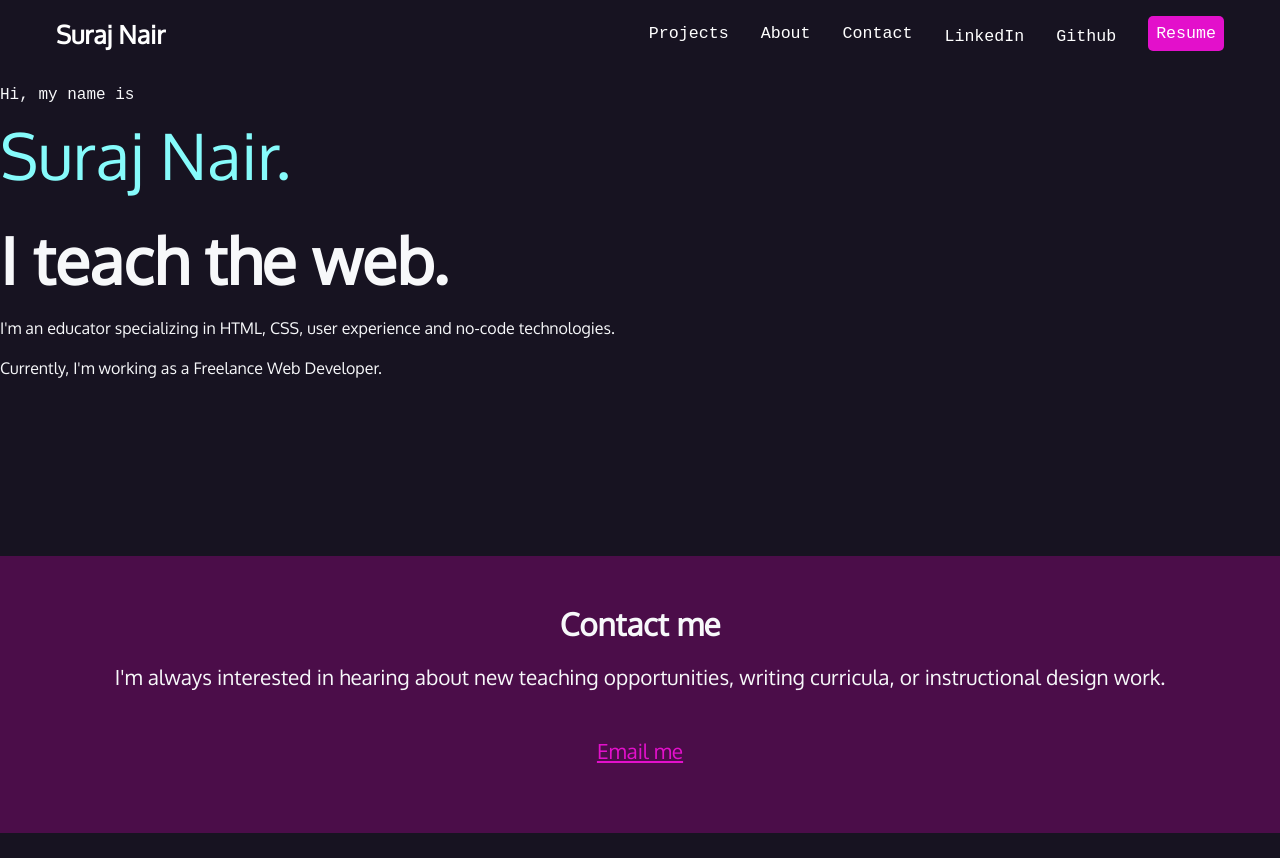
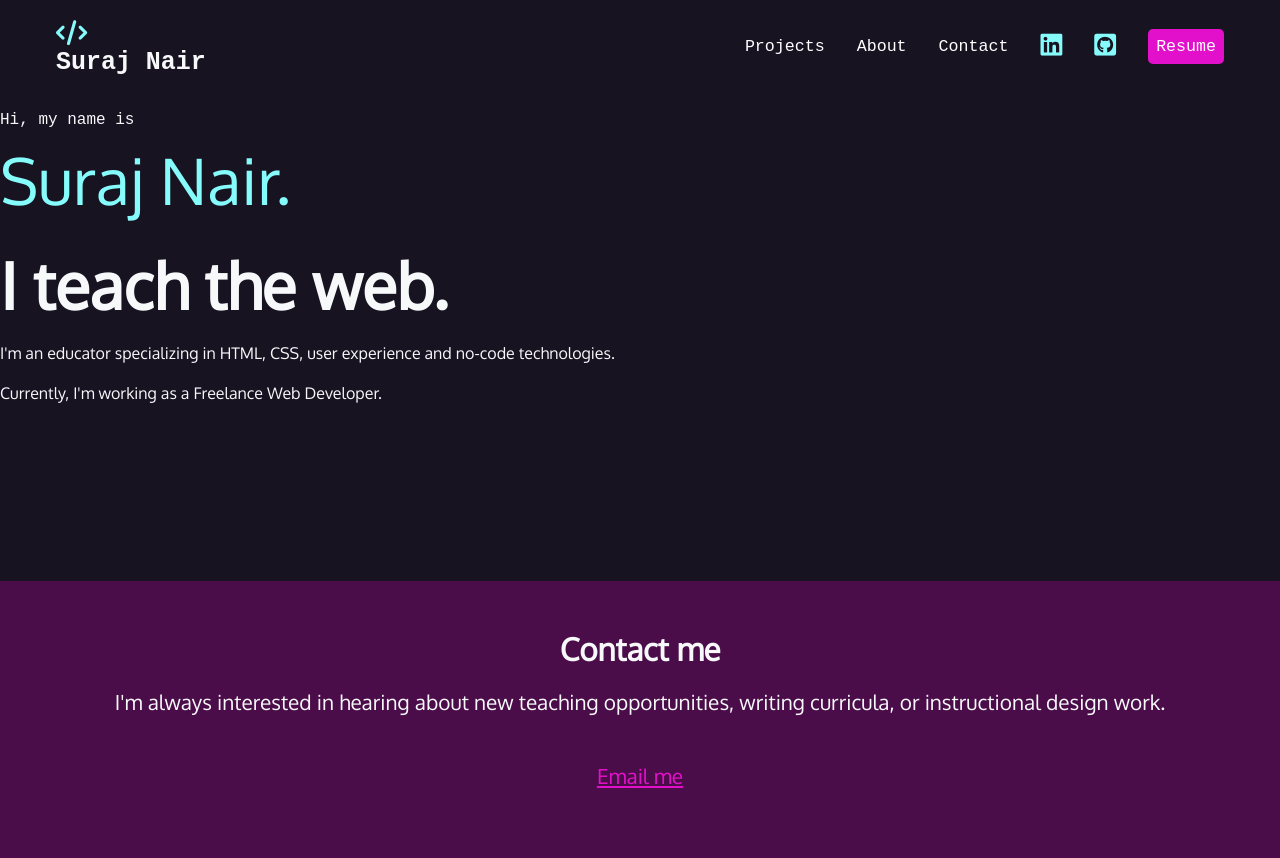
Before and after one commit to surajjayraman/surajjayraman.github.io, a plain HTML site: page index.html in a window 1280 px wide. Before the commit the page ends 833 px from the top, so only its background shows below. Drawn offline with Linux system fonts and the light colour scheme.

Commit message:
Update nav styles

```diff
--- a/index.html
+++ b/index.html
@@ -7,6 +7,7 @@
     <title>My Portfolio Page</title>
     <link rel="stylesheet" href="./styles.css">
     <link href="https://fonts.googleapis.com/css2?family=Oxygen&display=swap" rel="stylesheet">
+    <link rel="stylesheet" href="https://cdnjs.cloudflare.com/ajax/libs/font-awesome/6.0.0/css/all.min.css">
 </head>
 
 <body>
@@ -17,7 +18,7 @@
                 <h1>
                   <a href="index.html">
                     <span class="fas fa-code" aria-hidden="true"></span>
-                    <span>Suraj Nair</span>
+                    </a><span>Suraj Nair</span>
                   </a>
                 </h1>
               </li>
@@ -26,7 +27,7 @@
               <li><a href="#contact">Contact</a></li>
               <li>
                 <a href="https://www.linkedin.com/in/suraj-nair/" target="_blank">
-                  <span class="fab fa-linkedin" aria-hidden="true"></span>
+                  <span class="fa-brands fa-linkedin" aria-hidden="true"></span>
                   <span class="sr-only">LinkedIn</span>
                 </a>
               </li>
```
